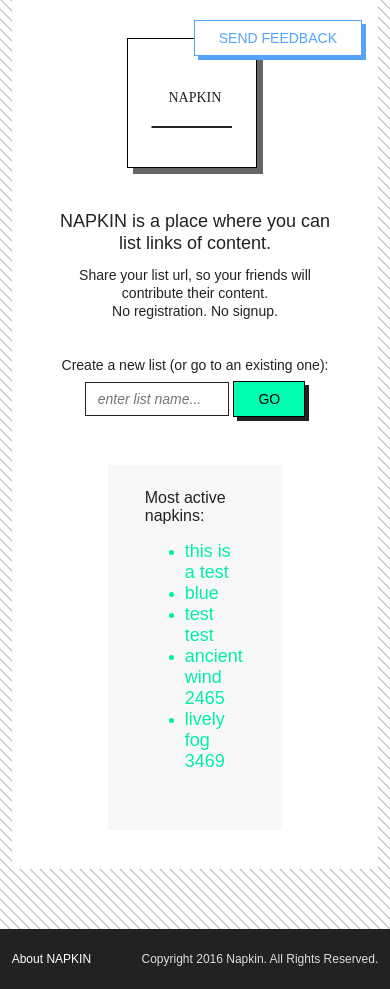
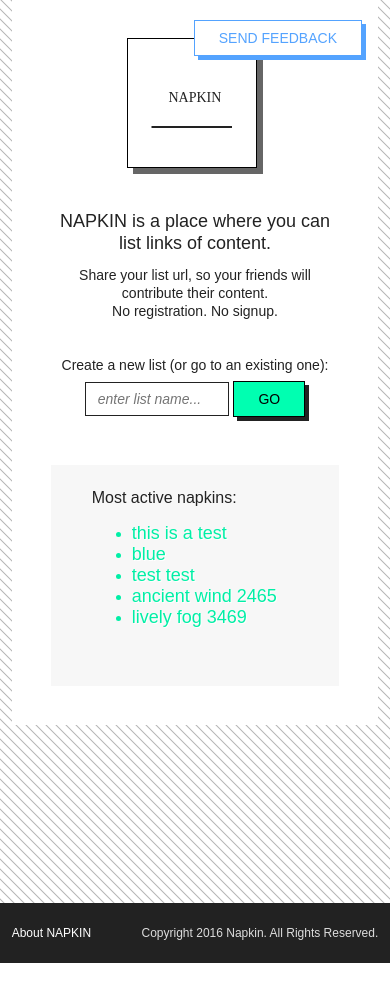
Before and after one commit to dodiku/Napkin, a Django app: page / in a window 390 px wide. Shown: the part 61-1050 px from the top of the page. After the commit the page ends 1024 px from the top, so only its background shows below. Run offline with Django 3.2, Linux system fonts and the light colour scheme; data comes from the database, SQL or seed files in the repository; some web fonts are replaced.

Commit message:
added media query for list width

```diff
--- a/static/stylesheet.css
+++ b/static/stylesheet.css
@@ -510,13 +510,26 @@
   padding-top: 24px;
 }
 
+@media screen and (max-width: 480px) {
+    .lists {
+        max-width: 100%;
+    }
+  }
+
+@media screen and (min-width: 481px) {
+    .lists {
+        max-width: 70%;
+    }
+  }
+
+
 .lists{
   background-color: #F7F7F7;
   margin-top: 48px;
   margin-left: auto;
   margin-right: auto;
   /*text-align: center;*/
-  max-width: 60%;
+  /*max-width: 60%;*/
   /*min-width: 80%;*/
   font-size: 16px;
   padding-left: 32px;
```
